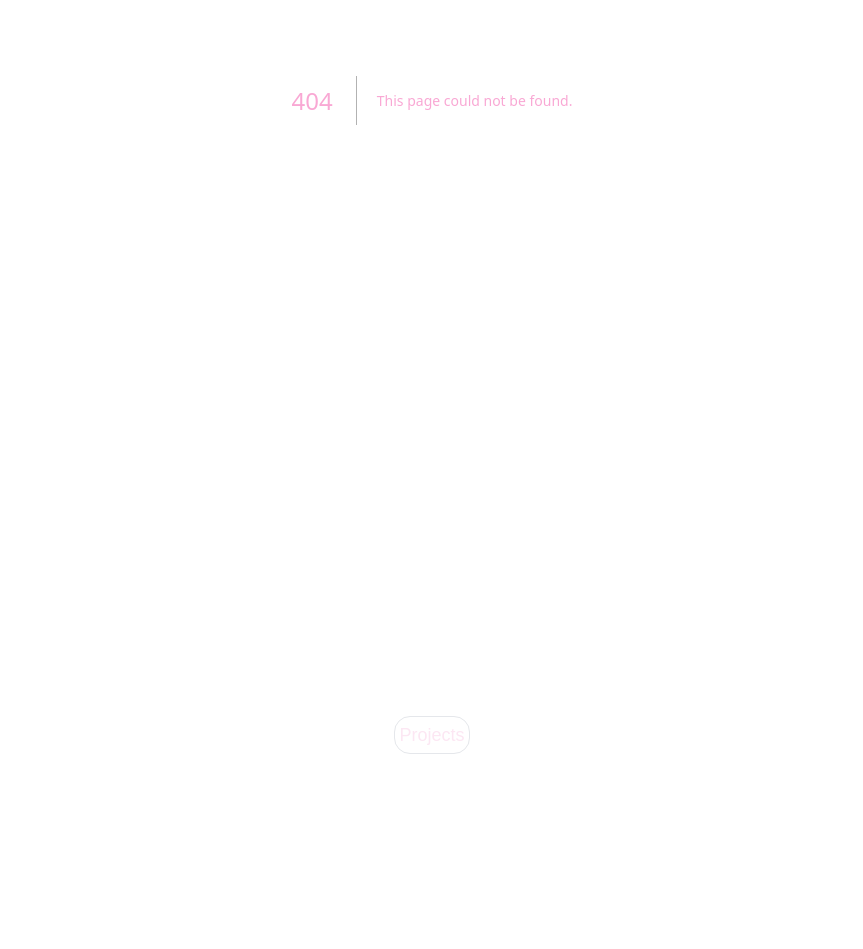
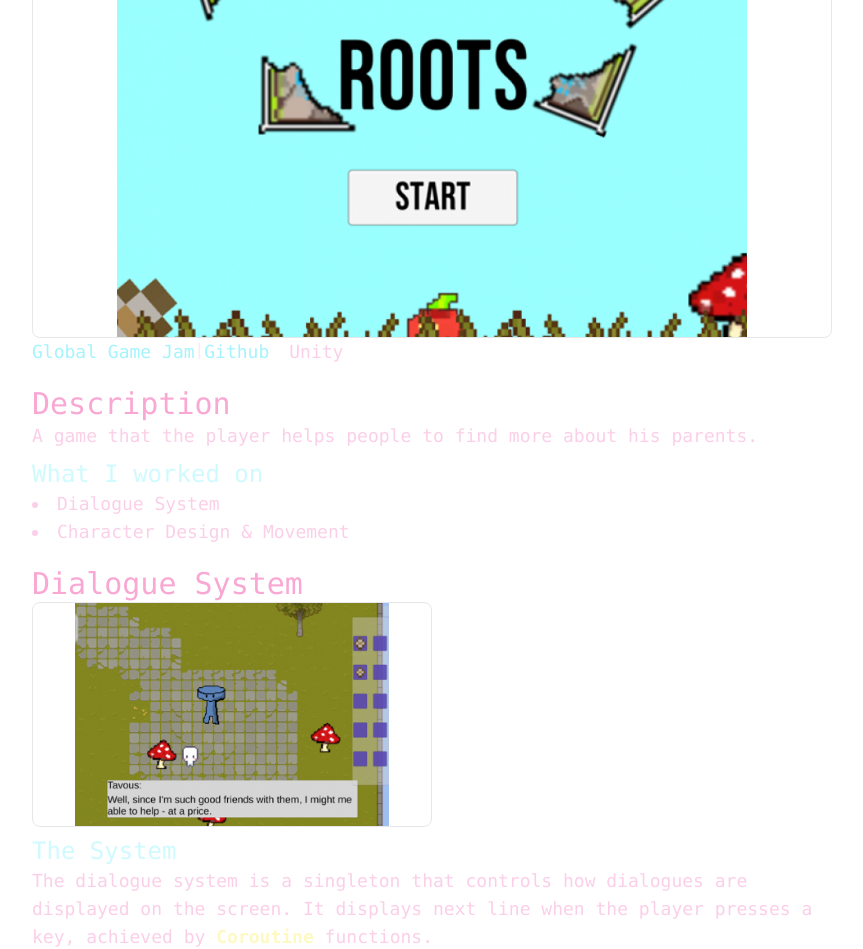
Before and after one commit to JustinLTH3/Portfolio, a Next.js app: page /Portfolio/DevelopingRoots in a window 1280 px wide. Before the commit this address had no page. Shown: the part 348-1297 px from the top of the page, without its empty margins (208-1071 px from the left). Before the commit the page ends 1122 px from the top, so only its background shows below. Built offline with nearby package versions, Linux system fonts and the light colour scheme.

Commit message:
Add Developing Roots Page.

```diff
--- /dev/null
+++ b/src/app/DevelopingRoots/page.tsx
@@ -0,0 +1,64 @@
+import Image from "next/image";
+import Link from "next/link";
+
+export default function Page() {
+    return (
+        <div className="flex flex-col items-center min-h-screen font-mono">
+            <div className=" w-[400px] lg:w-[800px] flex flex-col items-center">
+                <h1>Punctuation</h1>
+                <div className="h-[225px] lg:h-[450px] w-full relative items-center">
+                    <Image
+                        src={"/Portfolio/DevelopingRootsMain.png"}
+                        alt={"Screenshot"}
+                        fill
+                        sizes={"100vw"}
+                        className="object-contain  border-[1px] rounded-lg"
+                    />
+                </div>
+                <div className="w-full text-start flex flex-row">
+                    <Link href={"https://v3.globalgamejam.org/2023/games/developing-roots-9"} target="_blank"
+                          className="text-cyan-200">Global Game Jam</Link>
+                    <>|</>
+                    <Link href={"https://github.com/JustinLTH3/Developing-Roots"} target="_blank"
+                          className="text-cyan-200">Github</Link>
+                    <p className="px-5">Unity</p>
+                </div>
+                <div className="w-full pt-5">
+                    <h2 className="w-full">Description</h2>
+                    <p>
+                        A game that the player helps people to find more about his parents.
+                    </p>
+                    <h3>What I worked on</h3>
+                    <ul className="list-disc list-inside">
+                        <li>Dialogue System</li>
+                        <li>Character Design & Movement</li>
+                    </ul>
+                </div>
+                <div className="w-full pt-5">
+                    <h2>Dialogue System</h2>
+                    <div className="h-[225px] w-full lg:w-1/2 mr-2 relative items-center">
+                        <Image
+                            src={"/Portfolio/DevelopingRootsDialogue.png"}
+                            alt={"Settings Menu"}
+                            sizes={"100vw"}
+                            fill
+                            className="object-contain border-[1px] rounded-lg"
+                        />
+                    </div>
+                    <h3>The System</h3>
+                    <p>The dialogue system is a singleton that controls how dialogues are displayed on the screen. It displays
+                        next line when the player presses a key, achieved by <b>Coroutine</b> functions.</p>
+                    <h3>Dialogue</h3>
+                    <p>Can be added easily to NPCs&apos; scripts in the editor.</p>
+                </div>
+                <div className="w-full pt-5">
+                    <h2>Character Design & Movement</h2>
+                    <h3>Movement</h3>
+                    <p>Implemented using RigidBody. Cannot move when interacting with NPC.</p>
+                    <h3>Animation</h3>
+                    <p>Created animation controller using the sprite sheet.</p>
+                </div>
+            </div>
+        </div>
+    );
+}
--- a/src/app/page.tsx
+++ b/src/app/page.tsx
@@ -71,6 +71,17 @@ export default function Home() {
                             link={"/Punctuation"}
                             Software={"Unity 2022.3"}
                         />
+                        <ProjectOverview
+                            ImagePath="/Portfolio/DevelopingRootsMain.png"
+                            Title={"Developing Roots"}
+                            Description={
+                                <p>
+                                    A game that the player helps people to find more about his parents.
+                                </p>
+                            }
+                            link={"/DevelopingRoots"}
+                            Software={"Unity 2022.3"}
+                        />
 
                     </div>
                 </div>
```
Also changed, not shown: public/DevelopingRootsDialogue.png (added), public/DevelopingRootsMain.png (added).
